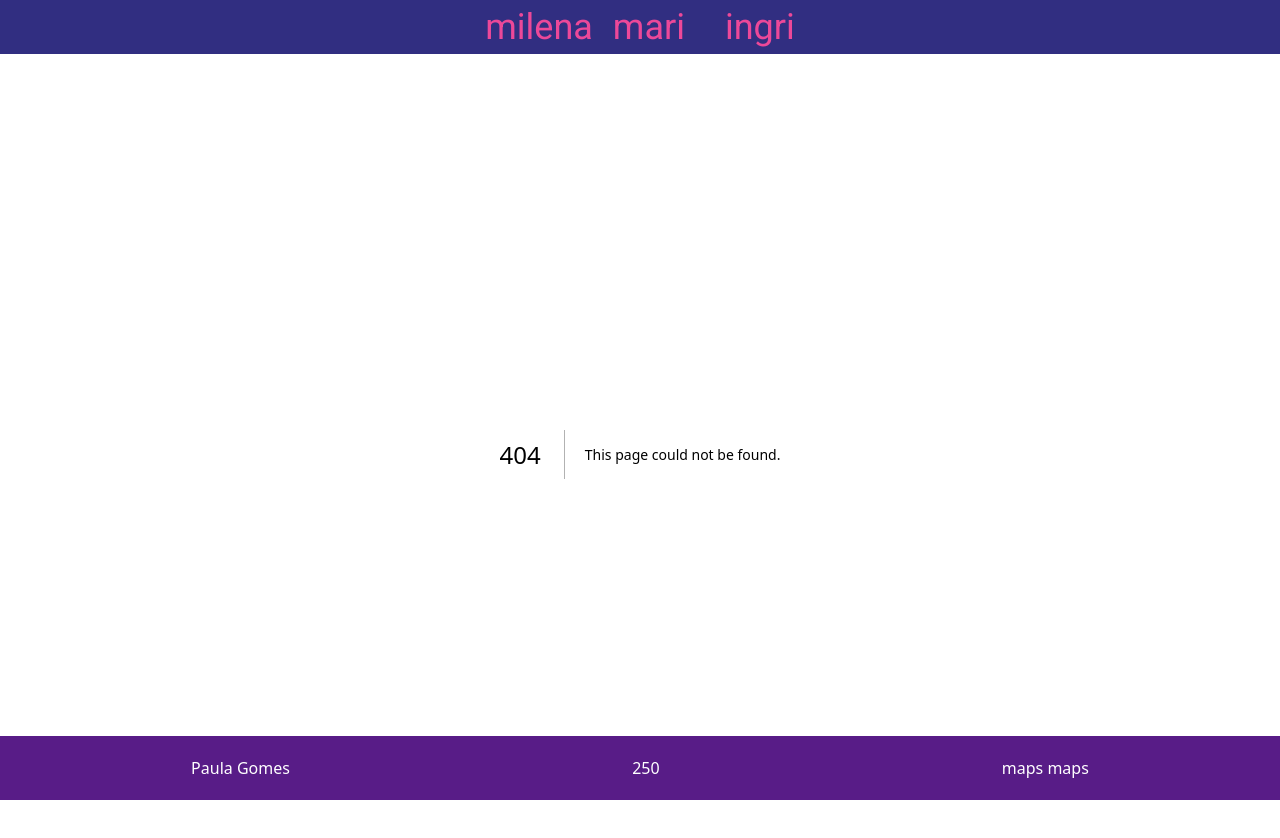
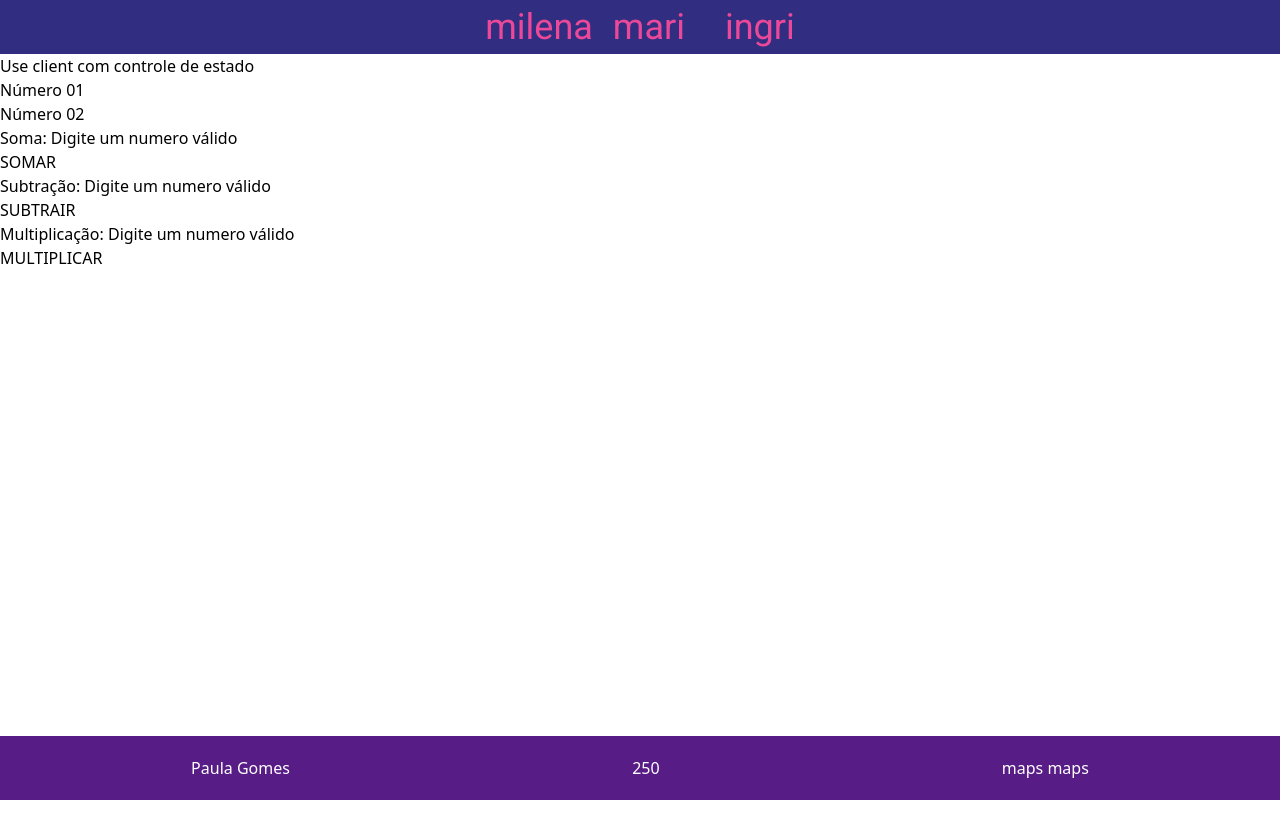
Before and after one commit to milena579/Estudo-PA, a Next.js app: page /maths in a window 1280 px wide. Before the commit this address had no page. Shown: the top 838 px of the page. After the commit the page ends 800 px from the top, so only its background shows below. Built offline with nearby package versions, Linux system fonts and the light colour scheme.

Commit message:
aprendendo rotas

```diff
--- a/next.config.mjs
+++ b/next.config.mjs
@@ -1,4 +1,17 @@
 /** @type {import('next').NextConfig} */
-const nextConfig = {};
+const nextConfig = {
+    rewrites: () => {
+        return [
+            {
+                source: "/",
+                destination: "/home",
+            },
+            {
+                source: "/matematica",
+                destination: "/maths",
+            }
+        ]
+    }
+};
 
 export default nextConfig;
--- /dev/null
+++ b/src/app/maths/page.tsx
@@ -0,0 +1,88 @@
+"use client"
+// hook = useState
+
+import React, {use, useState} from "react"
+
+const Maths: React.FC = () => {
+    const [numero1, setNumero1] = useState<string>("")
+    const [numero2, setNumero2] = useState<string>("")
+    const [respSoma, setRespSoma] = useState<number | undefined>()
+    const [respSub, setRespSub] = useState<number | undefined>()
+    const [respMulti, setRespMulti] = useState<number | undefined>()
+    const [respDiv, setRespDiv] = useState<number | undefined>()
+
+    const msgError = "Digite um numero válido"
+    console.log(typeof numero1, typeof numero2)
+
+    const handleSoma = () => {
+        const n1 = parseFloat(numero1)
+        const n2 = parseFloat(numero2)
+
+        if(!isNaN(n1) && !isNaN(n2)){
+            setRespSoma (n1 + n2)
+        } else{
+            setRespSoma(undefined)
+        }
+    }
+
+    const handleSub = () => {
+        const n1 = parseFloat(numero1)
+        const n2 = parseFloat(numero2)
+
+        if(!isNaN(n1) && !isNaN(n2)){
+            setRespSub (n1 - n2)
+        } else{
+            setRespSub(undefined)
+        }
+    }
+
+    const handleMulti = () => {
+        const n1 = parseFloat(numero1)
+        const n2 = parseFloat(numero2)
+
+        if(!isNaN(n1) && !isNaN(n2)){
+            setRespMulti (n1 * n2)
+        } else{
+            setRespMulti(undefined)
+        }
+    }
+
+    const handleDiv = () => {
+        const n1 = parseFloat(numero1)
+        const n2 = parseFloat(numero2)
+
+        if(!isNaN(n1) && !isNaN(n2)){
+            setRespDiv (n1 / n2)
+        } else{
+            setRespDiv(undefined)
+        }
+    }
+
+    return (
+        <>
+            <h1>Use client com controle de estado</h1>
+            <div>
+                <label htmlFor="n1">Número 01</label>
+                <input type="text" id="n1" value={numero1} onChange={(e) => {setNumero1(e.target.value)}}/>
+            </div>
+            <div>
+                <label htmlFor="n2">Número 02</label>
+                <input type="text" id="n2"  value={numero2} onChange={(e) => {setNumero2(e.target.value)}}/>
+            </div>
+            <div>
+                <h2>Soma: {!isNaN(respSoma ?? NaN) ? respSoma : msgError}</h2>
+                <button onClick={handleSoma}>SOMAR</button>
+            </div>
+            <div>
+                <h2>Subtração: {!isNaN(respSub ?? NaN) ? respSub : msgError}</h2>
+                <button onClick={handleSub}>SUBTRAIR</button>
+            </div>
+            <div>
+                <h2>Multiplicação: {!isNaN(respDiv ?? NaN) ? respDiv : msgError}</h2>
+                <button onClick={handleDiv}>MULTIPLICAR</button>
+            </div>
+        </>
+    )
+}
+
+export default Maths
--- a/src/components/menu.tsx
+++ b/src/components/menu.tsx
@@ -1,4 +1,5 @@
 import Link from "next/link";
+import {ROUTES} from "@/constans/routes"
 interface IMenu{
     op1: string;
     op2: string;
@@ -16,8 +17,8 @@ export const Menu:React.FC<IMenu> = ({op1, op2, op3, op4}:{
     return (
     <>
         <nav className="text-pink-500 font-roboto flex flex-row justify-center align-center gap-5 text-large bg-indigo-900">
-            <p>{op1}</p>
-            <p>{op2}</p>
+            <Link href={ROUTES.home}>{op1}</Link>
+            <Link href={ROUTES.maths}>{op2}</Link>
             <p>{op3}</p>
             <p>{op4}</p>
         </nav>
--- /dev/null
+++ b/src/constans/routes.ts
@@ -0,0 +1,4 @@
+export enum ROUTES {
+    home = "/",
+    maths = "/maths"
+}
```
Also changed, not shown: src/app/home/page.tsx (renamed from src/app/page.tsx).
